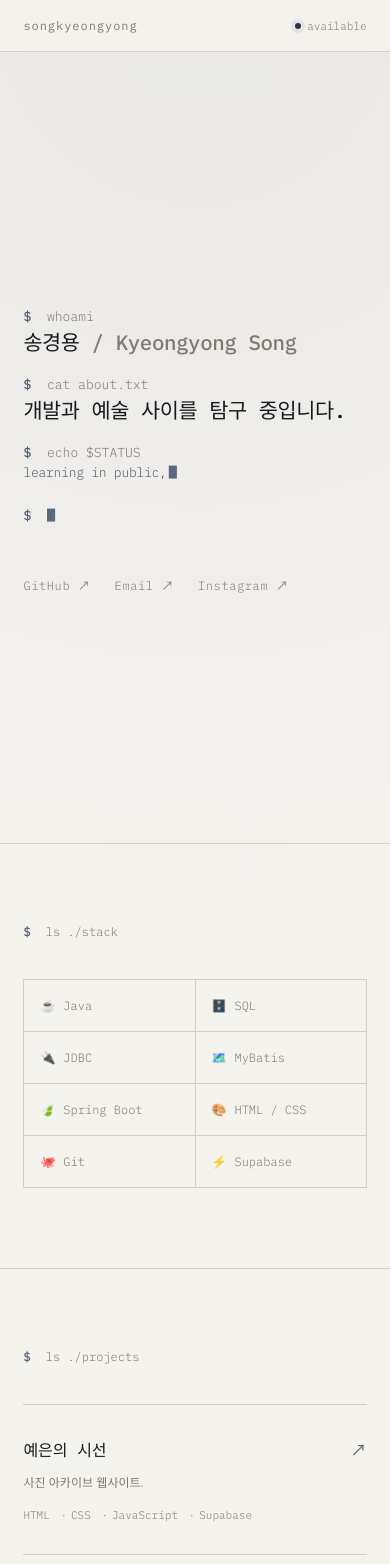
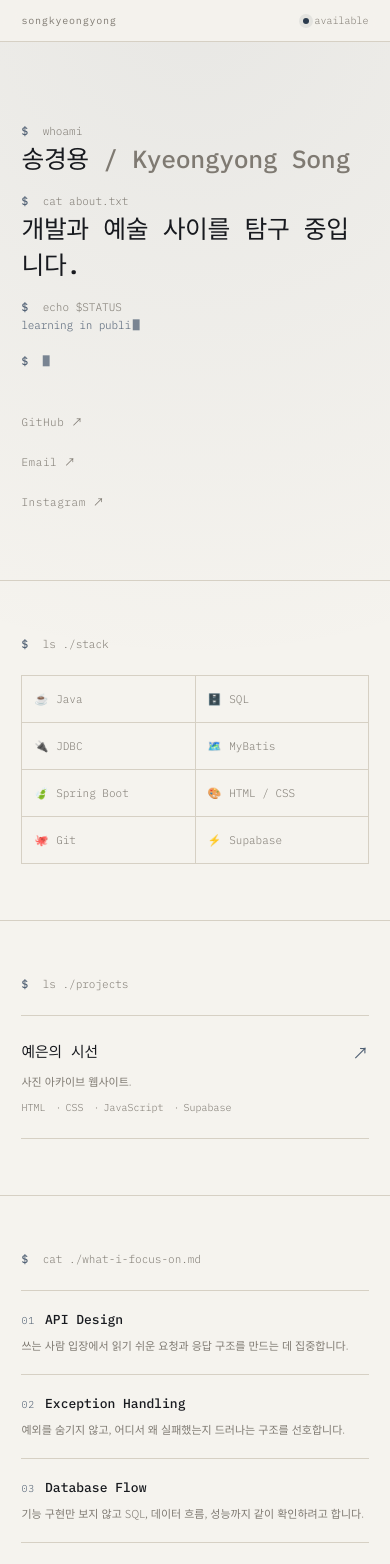
Before and after one commit to songgy0525/Dev-portfolio, a React (Vite) app: page / in a window 390 px wide. Shown: the top 1564 px of the page. Built offline with nearby package versions, Linux system fonts and the light colour scheme.

Commit message:
Improve mobile layout spacing

```diff
--- a/src/styles.css
+++ b/src/styles.css
@@ -26,6 +26,8 @@ body {
   color: var(--text);
   font-family: 'IBM Plex Mono', monospace;
   font-weight: 300;
+  -webkit-font-smoothing: antialiased;
+  text-rendering: optimizeLegibility;
 }
 
 a {
@@ -137,6 +139,8 @@ a {
 }
 
 .links a {
+  display: inline-flex;
+  align-items: center;
   padding-bottom: 1px;
   border-bottom: 1px solid transparent;
   font-size: 12px;
@@ -324,16 +328,138 @@ footer {
   .hero,
   .section,
   footer {
-    padding-left: 6vw;
-    padding-right: 6vw;
+    padding-left: 5.5vw;
+    padding-right: 5.5vw;
   }
 
   .site-header {
-    padding-left: 6vw;
-    padding-right: 6vw;
+    padding: 14px 5.5vw;
+  }
+
+  .site-name,
+  .site-status {
+    font-size: 10px;
+  }
+
+  .hero {
+    min-height: auto;
+    padding-top: 108px;
+    padding-bottom: 64px;
+  }
+
+  .terminal-block {
+    margin-bottom: 36px;
+  }
+
+  .terminal-line {
+    margin-top: 16px;
+    font-size: 11px;
+  }
+
+  .terminal-output {
+    font-size: clamp(1.05rem, 7vw, 1.55rem);
+    line-height: 1.45;
+    letter-spacing: -0.015em;
+  }
+
+  .terminal-output.typing {
+    min-height: 18px;
+    font-size: 11px;
+  }
+
+  .links {
+    flex-direction: column;
+    align-items: flex-start;
+    gap: 12px;
+  }
+
+  .links a {
+    min-height: 28px;
+    font-size: 11px;
+  }
+
+  .section {
+    padding-top: 56px;
+    padding-bottom: 56px;
+  }
+
+  .section-title {
+    margin-bottom: 24px;
+    font-size: 11px;
   }
 
   .stack-grid {
     grid-template-columns: repeat(2, 1fr);
   }
+
+  .stack-item {
+    padding: 16px 12px;
+    font-size: 11px;
+  }
+
+  .project-card {
+    padding: 24px 0;
+  }
+
+  .project-top {
+    align-items: flex-start;
+    gap: 12px;
+    margin-bottom: 8px;
+  }
+
+  .project-name {
+    font-size: 0.92rem;
+  }
+
+  .project-desc {
+    margin-bottom: 10px;
+    font-size: 11px;
+    line-height: 1.75;
+  }
+
+  .project-tags span {
+    font-size: 10px;
+  }
+
+  .focus-item {
+    padding: 20px 0 18px;
+  }
+
+  .focus-heading {
+    gap: 10px;
+    margin-bottom: 8px;
+  }
+
+  .focus-index {
+    font-size: 10px;
+  }
+
+  .focus-title {
+    font-size: 13px;
+  }
+
+  .focus-desc {
+    font-size: 11px;
+    line-height: 1.8;
+  }
+
+  footer {
+    padding-top: 24px;
+    padding-bottom: 24px;
+    font-size: 10px;
+  }
 }
+
+@media (max-width: 380px) {
+  .stack-grid {
+    grid-template-columns: 1fr;
+  }
+
+  .project-top {
+    flex-direction: column;
+  }
+
+  .project-arrow {
+    font-size: 12px;
+  }
+}
```
